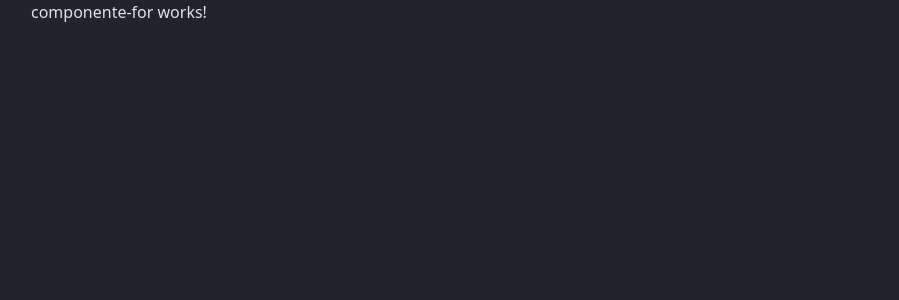
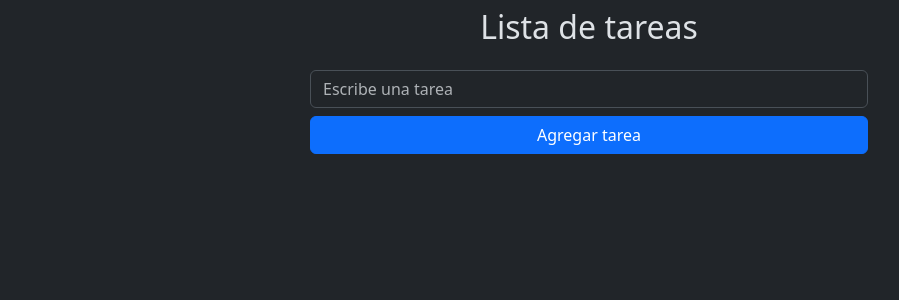
Before and after one commit to Abudavi/Angular-app, an Angular app: page / in a window 1280 px wide. Shown: the top 300 px of the page, without its empty margins (51-950 px from the left). Built offline with nearby package versions, Linux system fonts and the light colour scheme.

Commit message:
se actualizó la plantilla del componente ComponenteFor para mostrar una lista de tareas y permitir agregar nuevas tareas

```diff
--- a/src/app/componente-for/componente-for.component.html
+++ b/src/app/componente-for/componente-for.component.html
@@ -1 +1,13 @@
-<p>componente-for works!</p>
+<h1 class="text-center text-warning">{{titulo}}</h1>
+
+<div class=" text-center list-group w-50 mx-auto">
+    <h2>Lista de tareas</h2>
+    <ul>
+        @for (tarea of tareas; track tarea) {
+            <li class="list-group-item">{{tarea}}</li>
+        }
+    </ul>
+    <input type="text" #tarea id="tarea" class="form-control" placeholder="Escribe una tarea" >
+    <button class="btn btn-primary mt-2" (click)="agregarTarea(tarea.value)">Agregar tarea</button>
+
+</div>
```
